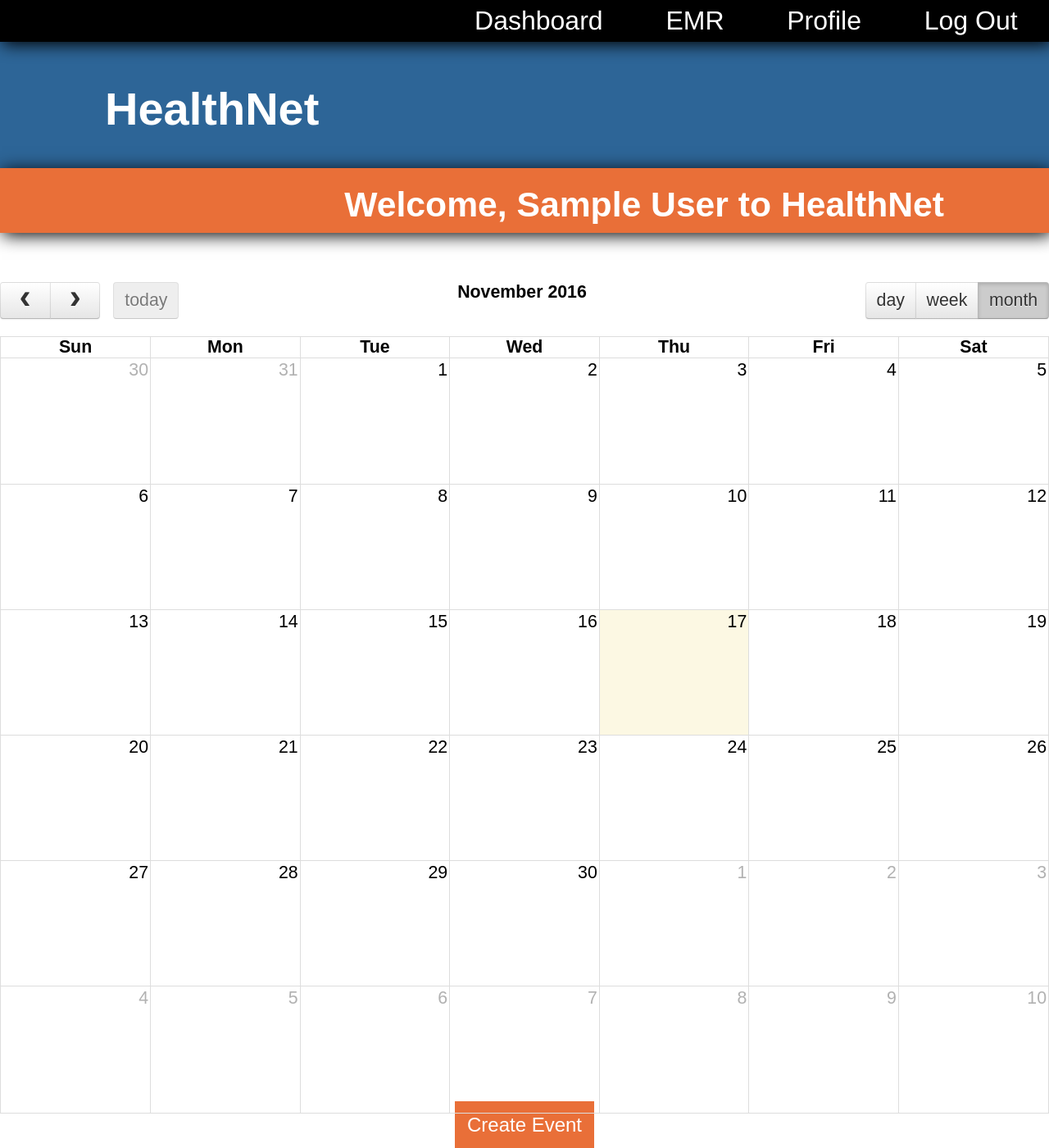
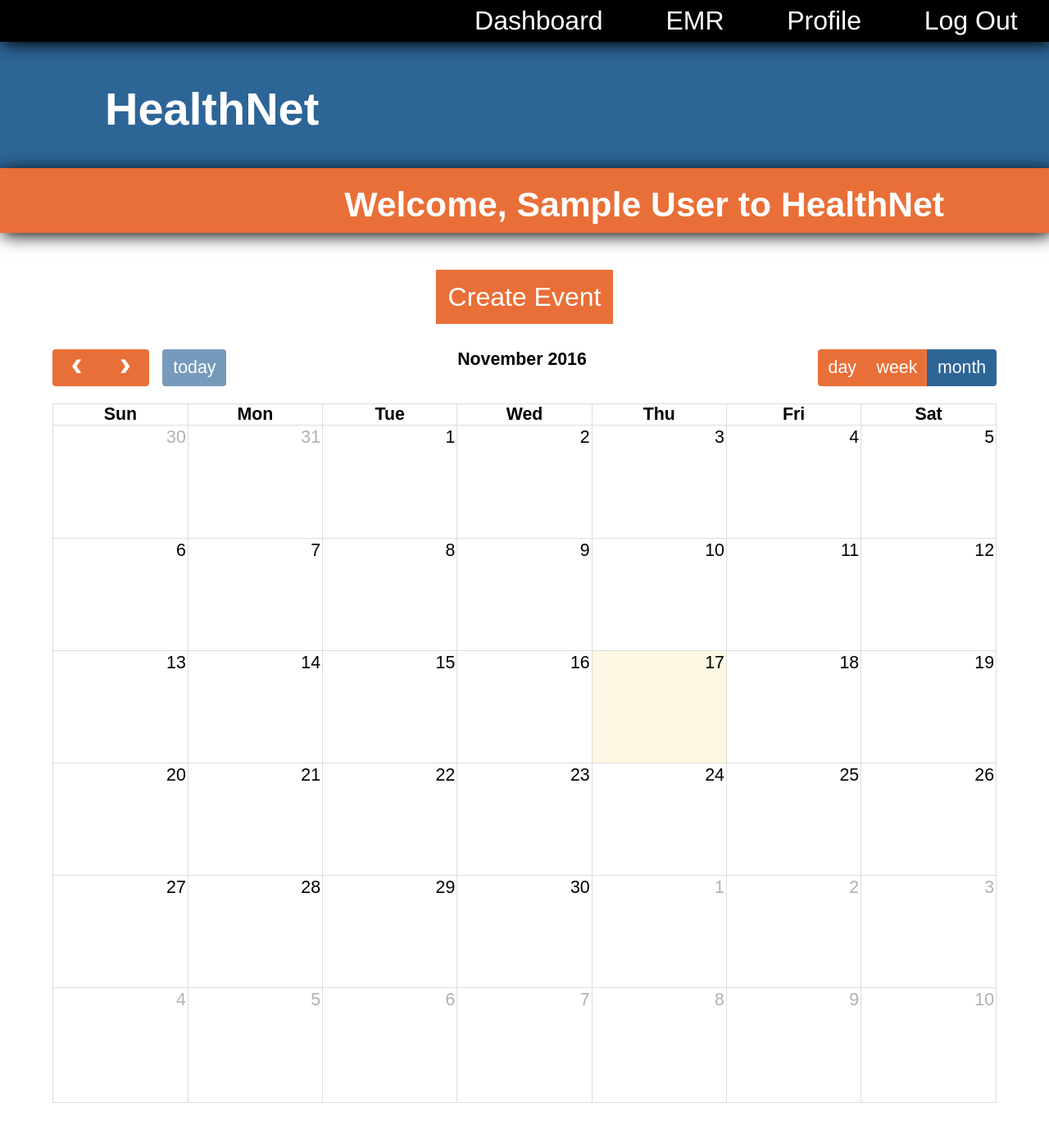
Before and after one commit to jkiggins/healthnet, a Django app: page /user/dashboard/ in a window 1280 px wide. Shown: the whole page at 82% size. After the commit the page ends 1345 px from the top, so only its background shows below. Run offline with Django 3.2, Linux system fonts and the light colour scheme; a user stored in the database is signed in; tables that the repository leaves empty hold one stand-in row (values such as "Sample post"); lists and menus that the app fills with data are empty; some libraries are stand-ins or nearby versions.

Commit message:
updated a little css
git-svn-id: svn+ssh://control.se.rit.edu/home/teams/261/f261-04a/svn/trunk@233 bd0dbc1a-75c9-11e6-a404-1391f2854df0

```diff
--- a/HealthNet/common-static/css/style.css
+++ b/HealthNet/common-static/css/style.css
@@ -74,7 +74,7 @@ li {
 	font-size: 24pt;
     padding: 7px 3% 7px 3%;
     text-decoration: none;
-	transition: background-color 1s;
+	transition: background-color 0.5s;
 }
 
 #navbar li a:hover {
@@ -83,7 +83,7 @@ li {
 
 #centerBox {
 	margin: auto;
-	width: 20%;
+	width: 25%;
 	margin-top: 100px;
 	text-align: center;
 	line-height: 45px;
@@ -142,7 +142,20 @@ li {
 	margin-top: 20px;
 	text-decoration: none;
 	cursor: pointer;
-	transition: background-color 1s;
+	transition: background-color 0.5s;
+}
+
+.stretch {
+	font-size: 24pt;
+}
+
+.mainCalendar {
+	padding: 25px 2.5% 15px 2.5%;
+	margin: auto;
+	margin-top: 20px;
+	margin-bottom: 20px;
+	text-align: center;
+	width: 90%;
 }
 
 .calendar {
@@ -472,7 +485,8 @@ DIV.fieldWrapper
 	position: relative;
 	width: 100%;
 	height: 3em;
-	background-color: grey;
+	background-color: #000;
+	color: white;
 	margin: 0;
 	border: 0;
 	border-bottom: 1px solid black;
--- a/HealthNet/common-static/fullcalendar/dist/fullcalendar.css
+++ b/HealthNet/common-static/fullcalendar/dist/fullcalendar.css
@@ -205,7 +205,7 @@ NOTE: use percentage font sizes or else old IE chokes
 */
 
 .fc-state-default {
-	background-color: #f5f5f5;
+	/*background-color: #f5f5f5;
 	background-image: -moz-linear-gradient(top, #ffffff, #e6e6e6);
 	background-image: -webkit-gradient(linear, 0 0, 0 100%, from(#ffffff), to(#e6e6e6));
 	background-image: -webkit-linear-gradient(top, #ffffff, #e6e6e6);
@@ -216,19 +216,30 @@ NOTE: use percentage font sizes or else old IE chokes
 	border-color: rgba(0, 0, 0, 0.1) rgba(0, 0, 0, 0.1) rgba(0, 0, 0, 0.25);
 	color: #333;
 	text-shadow: 0 1px 1px rgba(255, 255, 255, 0.75);
-	box-shadow: inset 0 1px 0 rgba(255, 255, 255, 0.2), 0 1px 2px rgba(0, 0, 0, 0.05);
+	box-shadow: inset 0 1px 0 rgba(255, 255, 255, 0.2), 0 1px 2px rgba(0, 0, 0, 0.05);*/
+	text-align: center;
+	margin: 10px;
+	border: none;
+	outline: none;
+	background-color: #E96F38;
+	color: white;
+	text-decoration: none;
+	cursor: pointer;
+	transition: background-color 0.5s;
 }
 
 .fc-state-hover,
 .fc-state-down,
 .fc-state-active,
 .fc-state-disabled {
-	color: #333333;
-	background-color: #e6e6e6;
+	/*color: #333333;
+	background-color: #e6e6e6;*/
+	background-color: #2D6597;
+	color: white;
 }
 
 .fc-state-hover {
-	color: #333333;
+	color: white;
 	text-decoration: none;
 	background-position: 0 -15px;
 	-webkit-transition: background-position 0.1s linear;
@@ -239,9 +250,12 @@ NOTE: use percentage font sizes or else old IE chokes
 
 .fc-state-down,
 .fc-state-active {
+	/*
 	background-color: #cccccc;
 	background-image: none;
-	box-shadow: inset 0 2px 4px rgba(0, 0, 0, 0.15), 0 1px 2px rgba(0, 0, 0, 0.05);
+	box-shadow: inset 0 2px 4px rgba(0, 0, 0, 0.15), 0 1px 2px rgba(0, 0, 0, 0.05); */
+	background-color: #2D6597;
+	color: white;
 }
 
 .fc-state-disabled {
--- a/HealthNet/user/templates/user/dashboard.html
+++ b/HealthNet/user/templates/user/dashboard.html
@@ -11,12 +11,12 @@
         {% endif %}
 	    </div>
 
+	    <div class="center">
+	    	<a href = {% url 'user:cEvent' %} class="button stretch">Create Event</a>
+	    </div>
+
     	{% comment %} this displays fullcalendar.io {% endcomment %}
-	    <div id='calendar'></div>
-
-    	<div class="center">
-	    	<a href = {% url 'user:cEvent' %} class="button">Create Event</a>
-	    </div>
+	    <div id='calendar' class='mainCalendar'></div>
     {% endif %}
 
 {% endblock %}
```
